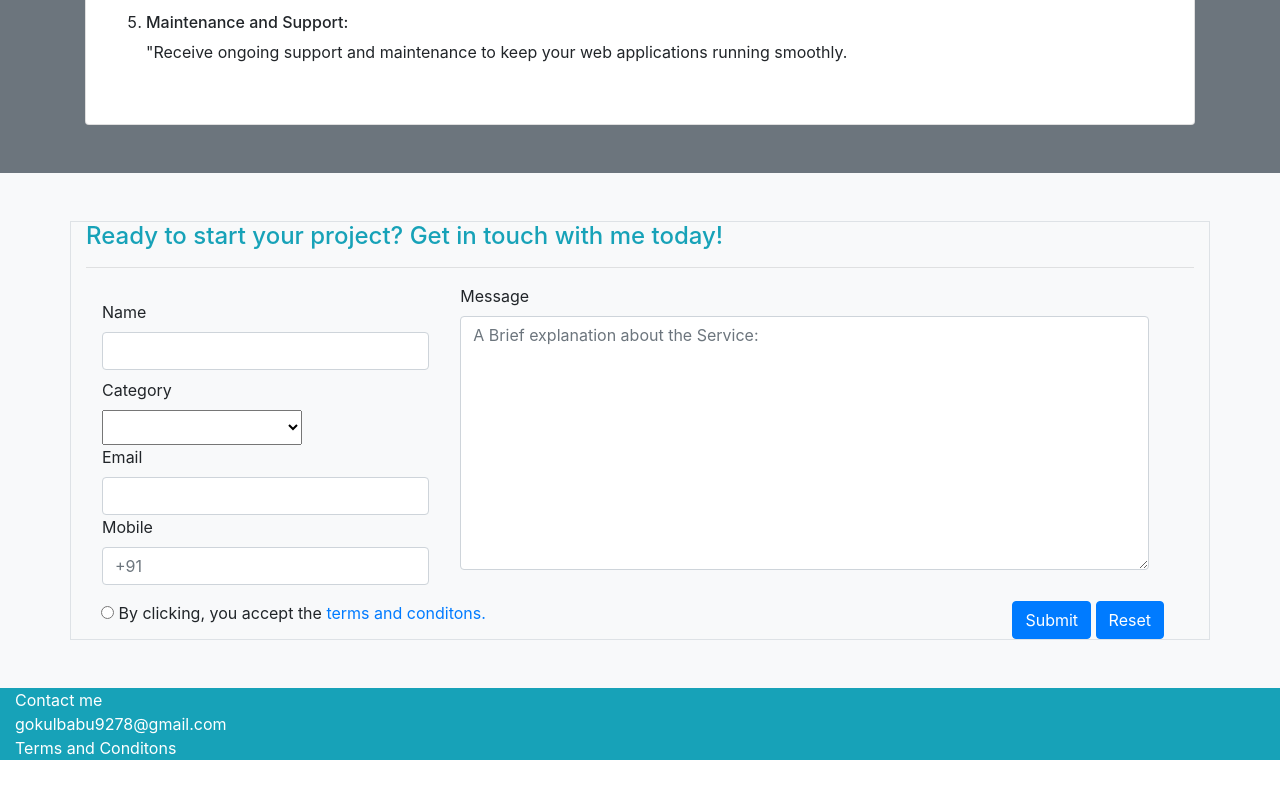
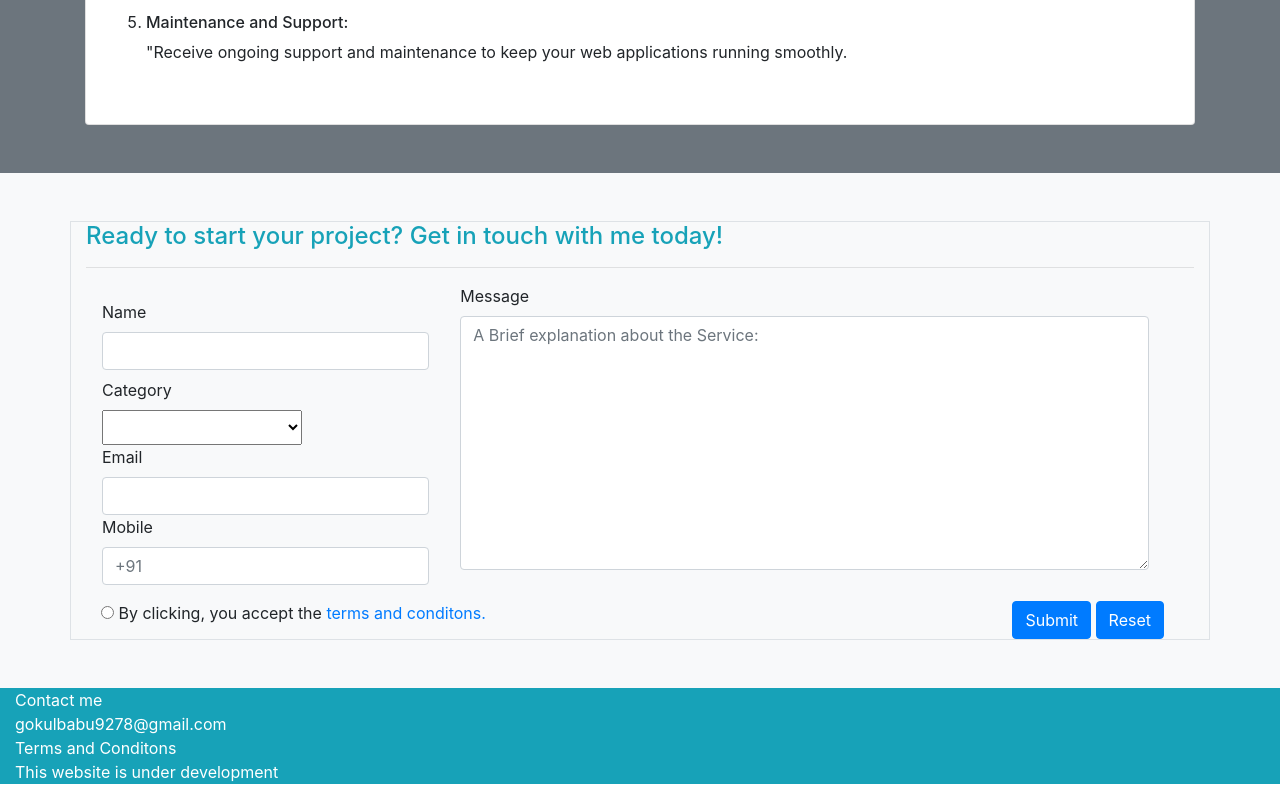
Before and after one commit to GokulBabu-9278/Gokul-Portfolio, a plain HTML site: page index.html in a window 1280 px wide. Shown: the part 1052-1852 px from the top of the page. Before the commit the page ends 1812 px from the top, so only its background shows below. Drawn offline with nearby package versions, Linux system fonts and the light colour scheme.

Commit message:
Update index.html

```diff
--- a/index.html
+++ b/index.html
@@ -143,6 +143,7 @@
     Contact me <br>
     <a href="" class="text-white">gokulbabu9278@gmail.com</a><br>
     <a href="terms_condition.html" class="text-white">Terms and Conditons</a>
+      <p>This website is under development</p>
   </div>
 </footer>
 <script src="https://cdn.jsdelivr.net/npm/jquery@3.5.1/dist/jquery.slim.min.js" integrity="sha384-DfXdz2htPH0lsSSs5nCTpuj/zy4C+OGpamoFVy38MVBnE+IbbVYUew+OrCXaRkfj" crossorigin="anonymous"></script>
```
